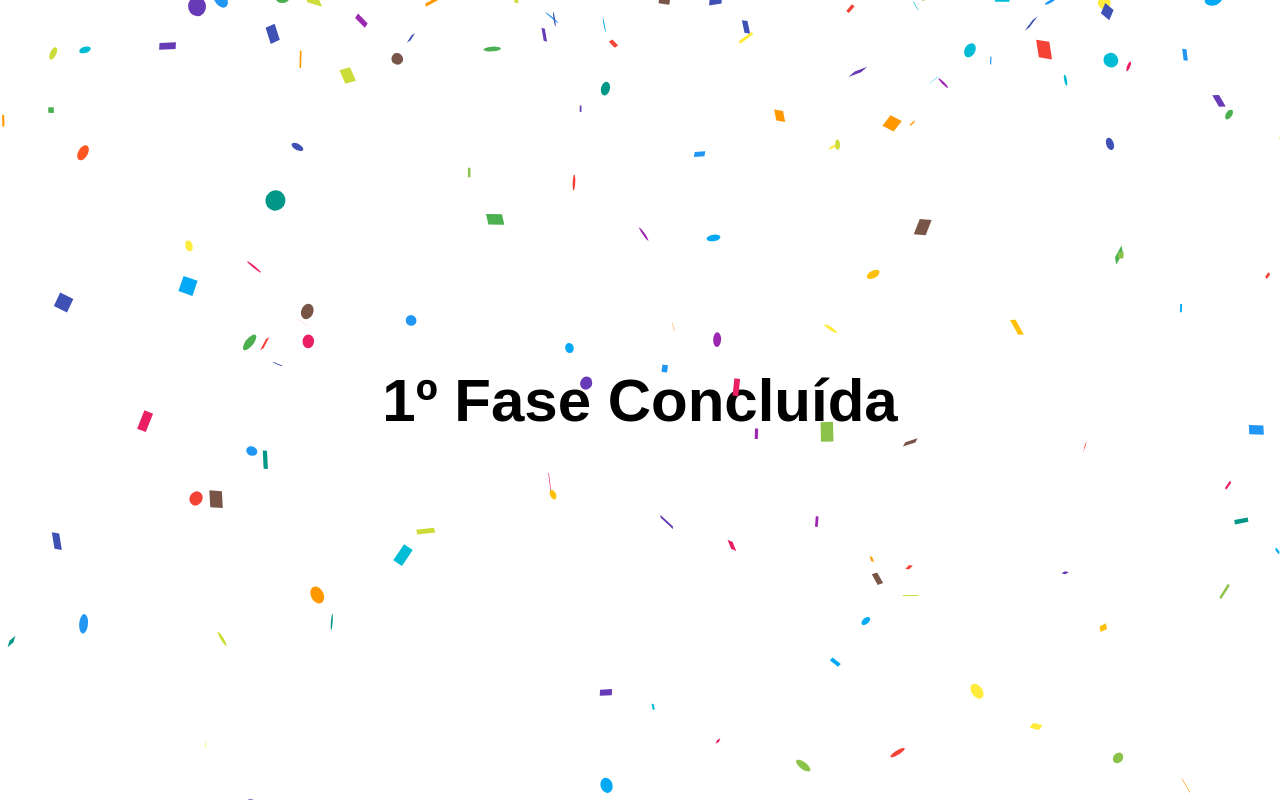
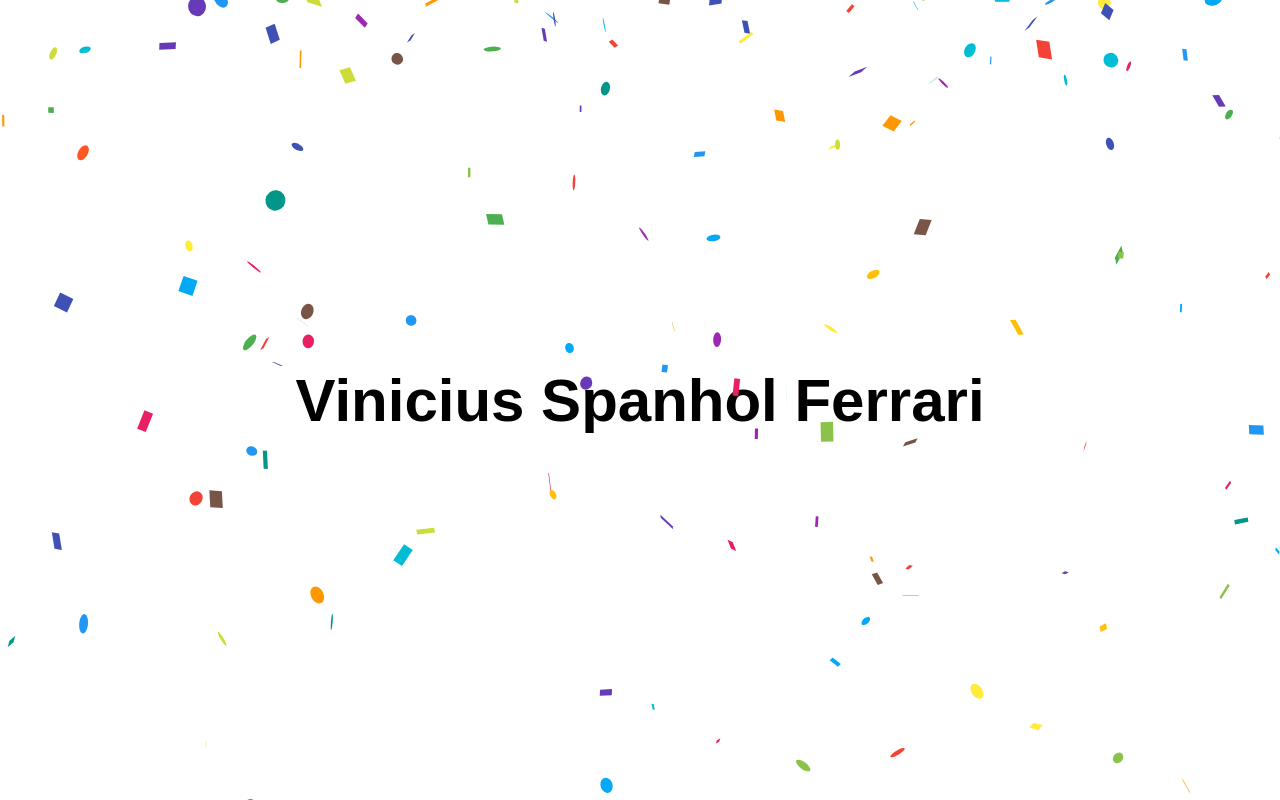
Before and after one commit to TainaIsabela/Workshop-Git, a React app: page / in a window 1280 px wide. Built offline with nearby package versions, Linux system fonts and the light colour scheme.

Commit message:
primeiro comit

```diff
--- a/src/index.js
+++ b/src/index.js
@@ -6,7 +6,7 @@ import "./styles.css";
 function App() {
   return (
     <div className="App">
-      <h1>1º Fase Concluída</h1>
+      <h1>Vinicius Spanhol Ferrari</h1>
       <Confetti />
     </div>
   );
```
Also changed, not shown: README.md, package.json (line endings or trailing spaces), public/index.html (line endings or trailing spaces), src/greet.js (line endings or trailing spaces), src/styles.css (line endings or trailing spaces).
